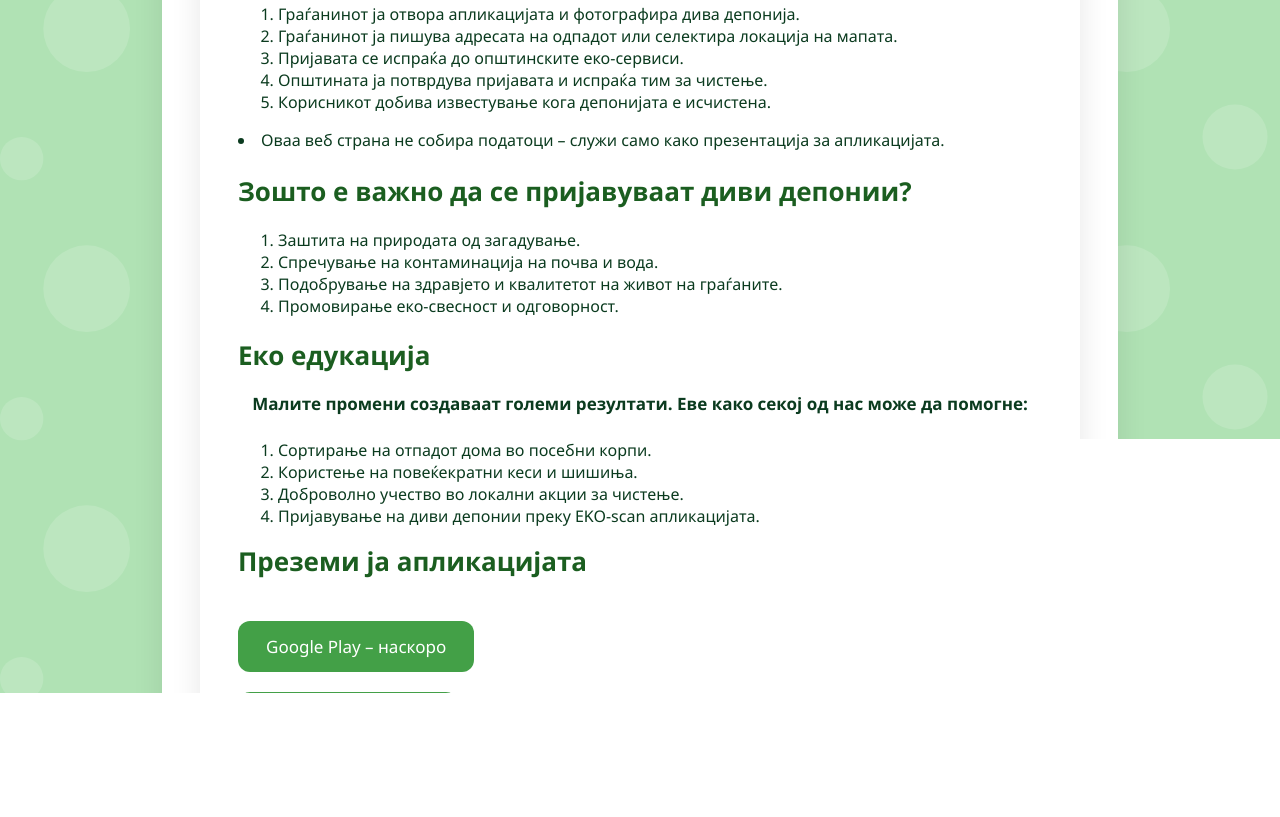
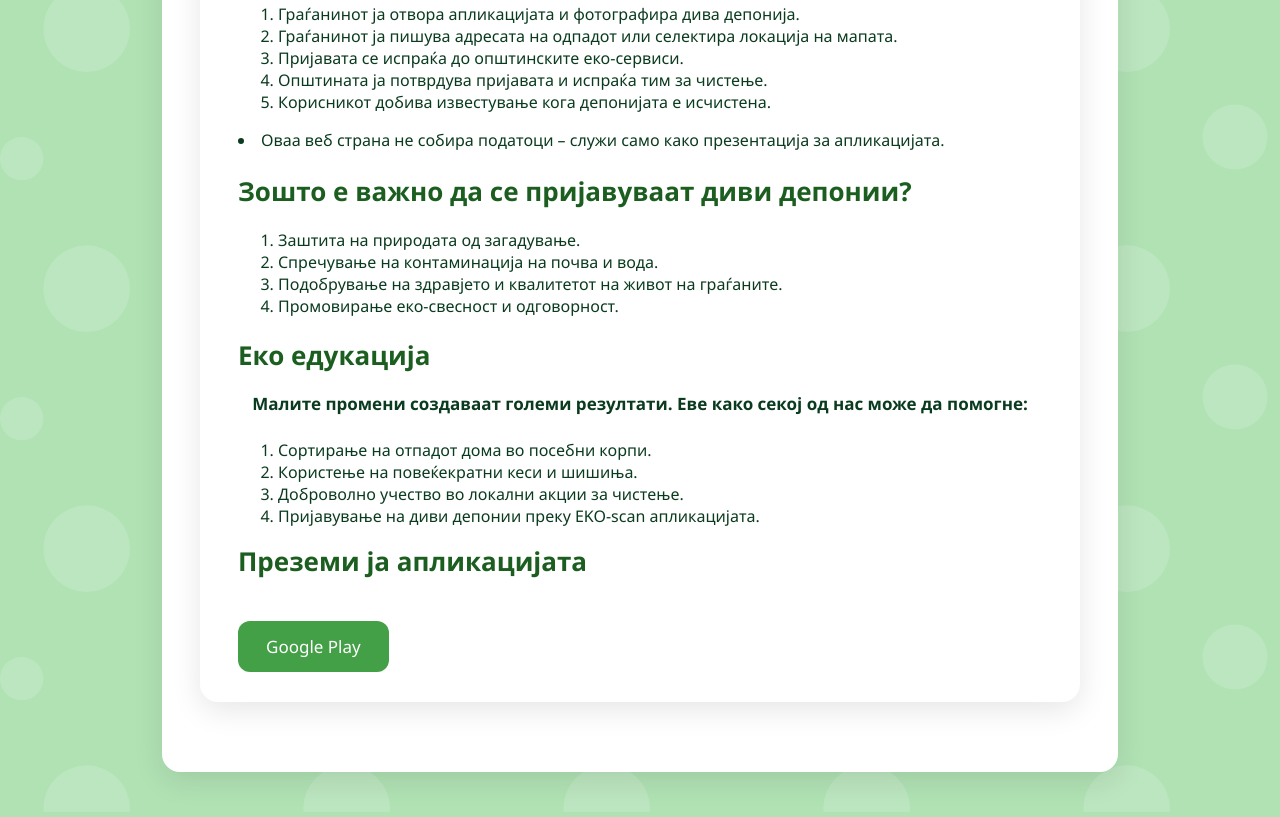
Before and after one commit to pupunchevskimartin221-dotcom/--scan-App, a plain HTML site: page index.html in a window 1280 px wide. Shown: the part 578-1395 px from the top of the page. Drawn offline with Linux system fonts and the light colour scheme.

Commit message:
Refactor index.html structure and content

```diff
--- a/index.html
+++ b/index.html
@@ -188,8 +188,7 @@ p {
   <h2>Преземи ја апликацијата</h2>
 
 
-  <a class="btn">Google Play – наскоро</a><br>
-  <a class="btn">App Store – наскоро</a>
+<a class="btn" href="https://east-gong-81242176.figma.site/" target="_blank" rel="noopener noreferrer">Google Play</a>
 </main>
 
 </body>
```
